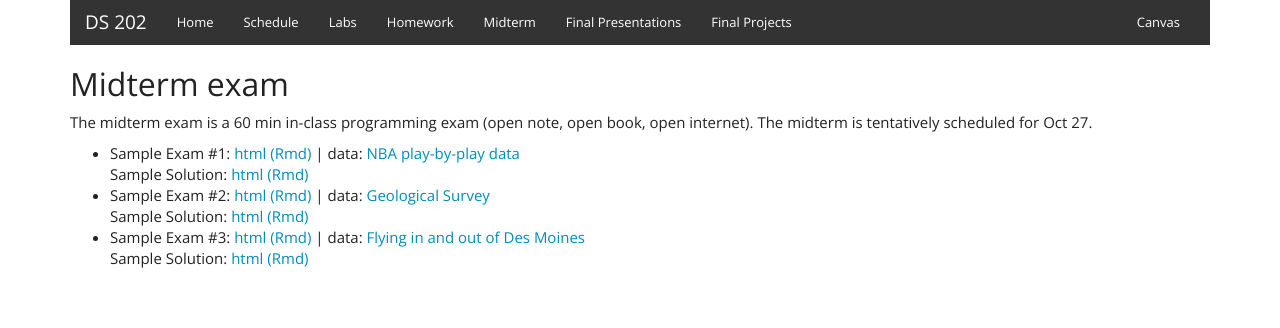
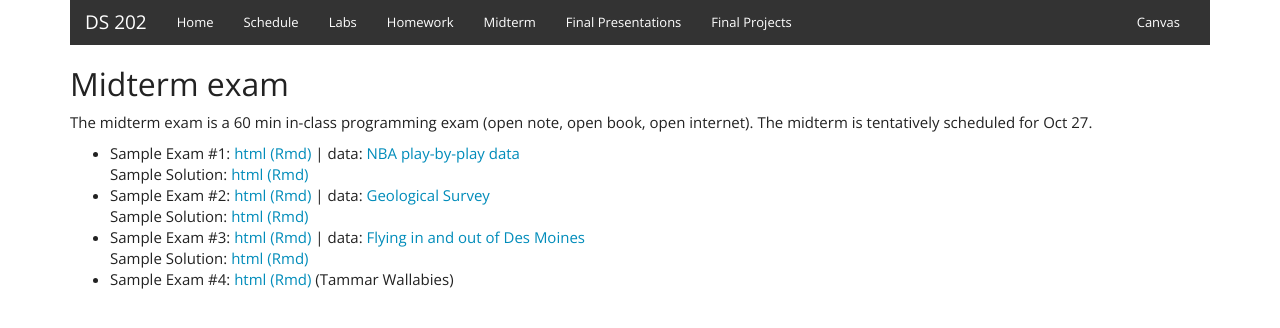
Before and after one commit to DS202-at-ISU/DS202-at-ISU.github.io, a Jekyll site: the page built from midterm.html, in a window 1280 px wide. Shown: the top 328 px of the page. Built offline with Jekyll 4.4.1, drawn with Linux system fonts in a browser that asks for light colours.

Commit message:
sample exam #4

```diff
--- a/midterm.html
+++ b/midterm.html
@@ -25,6 +25,9 @@ The midterm exam is a 60 min in-class programming exam (open note, open book, op
     Sample Exam #3: <a href="exams/exam-sample-3.html">html</a> <a href="exams/exam-sample-3.Rmd">(Rmd)</a> | data: <a href="https://raw.githubusercontent.com/DS202-at-ISU/DS202-at-ISU.github.io/master/exams/dsm-flights.csv">Flying in and out of Des Moines</a><br>
     Sample Solution: <a href="exams/exam-sample-solution-3.html">html</a> <a href="exams/exam-sample-solution-3.Rmd">(Rmd)</a>
   </li>
+  <li>
+    Sample Exam #4: <a href="exams/exam-sample-4.html">html</a> <a href="exams/exam-sample-4.Rmd">(Rmd)</a> (Tammar Wallabies)
+  </li>
 <!--  <li>
     Lab assignment #2: <a href="../materials/labs/02_lab.html">movies</a> | <a href="../materials/data/movies.csv">movies data set</a> | <a href="../materials/labs/02_lab-solution.html">sample solution</a> | Great examples from some of the teams:
     <a href="../materials/labs/Lab2-xpl1.Rmd">xpl1</a>, <a href="../materials/labs/Lab2-xpl2.Rmd">xpl2</a>
```
